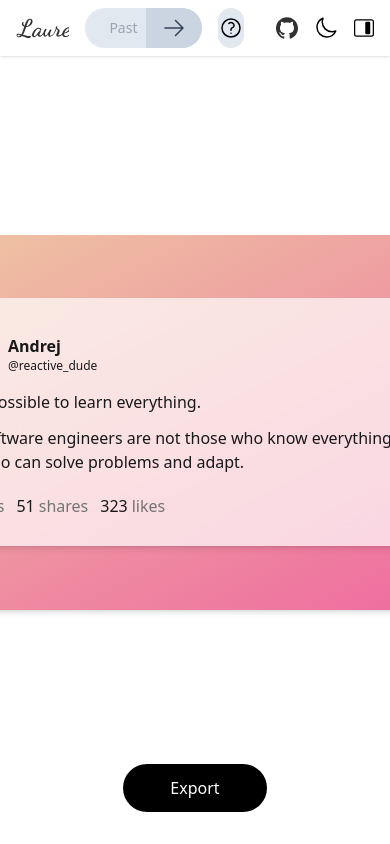
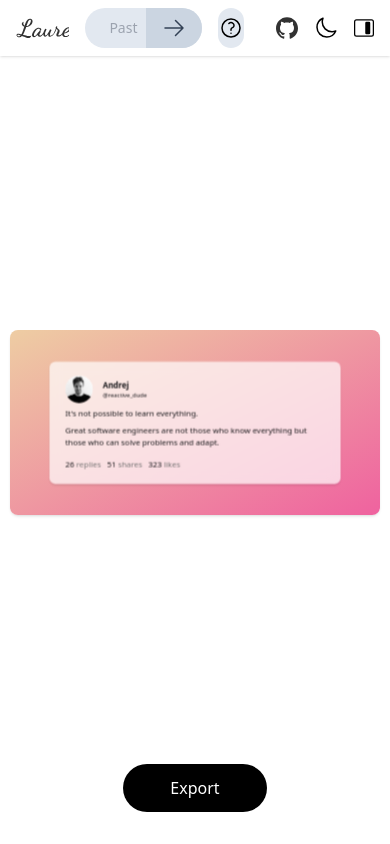
Before and after one commit to subhoghoshX/laureate, a Next.js app: page / in a window 390 px wide. Built offline with nearby package versions, Linux system fonts and the light colour scheme; what prettier-plugin-tailwindcss would draw is missing.

Commit message:
Add resposiveness to tweet card #10 (#15)
* Add resposiveness to tweet card #10

* refactor: remove unnecessary package-lock

---------

Co-authored-by: Subho <108616679+subhoghoshX@users.noreply.github.com>
Co-authored-by: Subho <contact.subhoghosh@gmail.com>

```diff
--- a/components/ExportButton.tsx
+++ b/components/ExportButton.tsx
@@ -5,16 +5,18 @@ import {
   DocumentDuplicateIcon,
 } from "@heroicons/react/24/outline";
 import { useEffect, useState } from "react";
+import { useCardStore } from "../store/card";
 
 export default function ExportButton({ rootRef, className }: any) {
   const [SaveIcon, setSaveIcon] = useIcon([ArrowDownTrayIcon, CheckIcon]);
+  const cardScale = useCardStore((state: any) => state.scale);
 
   async function exportPNG() {
     if (rootRef.current !== undefined) {
       const canvas = await html2canvas(rootRef.current, {
         allowTaint: true,
         useCORS: true,
-        scale: 3,
+        scale: 3 + 1/cardScale,
         backgroundColor: null,
       });
       const img = canvas.toDataURL("image/png", 1.0);
--- a/components/TweetCard/CardOuter.tsx
+++ b/components/TweetCard/CardOuter.tsx
@@ -11,6 +11,7 @@ export default function CardOuter({ rootRef }: Props) {
   const gradient = useGradientStore((state) => state.selectedGradient);
 
   const radius = useCardStore((state) => state.radius);
+  const cardScale = useCardStore((state: any) => state.scale);
 
   return (
     <div
@@ -18,6 +19,7 @@ export default function CardOuter({ rootRef }: Props) {
       style={{
         background: `linear-gradient(to bottom right, ${gradient.from}, ${gradient.to})`,
         borderRadius: `${radius}px`,
+        transform: `scale(${cardScale})`
       }}
       className="flex h-full items-center justify-center overflow-hidden py-16 px-20 leading-normal shadow-md"
     >
--- a/components/TweetCard/CardResizable.tsx
+++ b/components/TweetCard/CardResizable.tsx
@@ -1,7 +1,7 @@
 import { useCardStore } from "../../store/card";
 import { Resizable } from "re-resizable";
 import CardOuter from "./CardOuter";
-import { MutableRefObject, useEffect, useState } from "react";
+import { MutableRefObject, useEffect, useState, useRef } from "react";
 import { MIN_ALLOWED_HEIGHT, MIN_ALLOWED_WIDTH } from "../../store/constants";
 
 interface Props {
@@ -16,6 +16,26 @@ export default function ResizableTweet({ rootRef }: Props) {
   const cardHeight = useCardStore((state) => state.height);
   const setWidth = useCardStore((state) => state.setWidth);
   const setHeight = useCardStore((state) => state.setHeight);
+  const setScale = useCardStore((state) => state.setScale);
+  const cardRef = useRef<Resizable>(null);
+
+  useEffect(changeScale, [cardWidth]);
+  useEffect(() => {
+    window.addEventListener('resize', changeScale);
+
+    return () => {
+      window.removeEventListener('resize', changeScale);
+    }
+  }, [])
+
+  function changeScale() {
+    const width = (window.innerWidth > 0) ? window.innerWidth : screen.width;
+    const currentCardWidth = cardRef.current?.size.width || cardWidth;
+    const newScale = (width - 20) / currentCardWidth;
+
+    setScale(() => newScale > 1 ? 1 : newScale);
+  }
+
   function resizeHandler(e: any, dir: any) {
     switch (dir) {
       case "left":
@@ -71,6 +91,7 @@ export default function ResizableTweet({ rootRef }: Props) {
     <Resizable
       size={{ width: cardWidth, height: cardHeight }}
       onResize={resizeHandler}
+      ref={cardRef}
       onResizeStop={resizeStopHandler}
       className="lg:-translate-x-24"
       minHeight={MIN_ALLOWED_HEIGHT}
--- a/store/card.ts
+++ b/store/card.ts
@@ -10,6 +10,7 @@ import { CardState } from "./types";
 import { getValueInRange } from "./utils";
 
 export const useCardStore = create<CardState>((set) => ({
+  scale: 1,
   height: 375,
   width: 750,
   radius: 16,
@@ -24,6 +25,9 @@ export const useCardStore = create<CardState>((set) => ({
     set(({ width }) => ({
       width: getValueInRange(callback(width), MIN_ALLOWED_WIDTH),
     }));
+  },
+  setScale(callback) {
+    set((state) => ({ scale: callback(state.scale) }));
   },
   setRadius(callback) {
     set(({ radius }) => ({
--- a/store/types/cardState.ts
+++ b/store/types/cardState.ts
@@ -1,11 +1,13 @@
 export interface CardState {
   height: number;
   width: number;
+  scale: number;
   radius: number;
   opacity: number;
   font: Set<string>;
   setHeight: (callback: (height: number) => number) => void;
   setWidth: (callback: (width: number) => number) => void;
+  setScale: (callback: (scale: number) => number) => void;
   setRadius: (callback: (radius: number) => number) => void;
   setOpacity: (callback: (radius: number) => number) => void;
   setFont: (callback: (radius: Set<string>) => Set<string>) => void;
```
